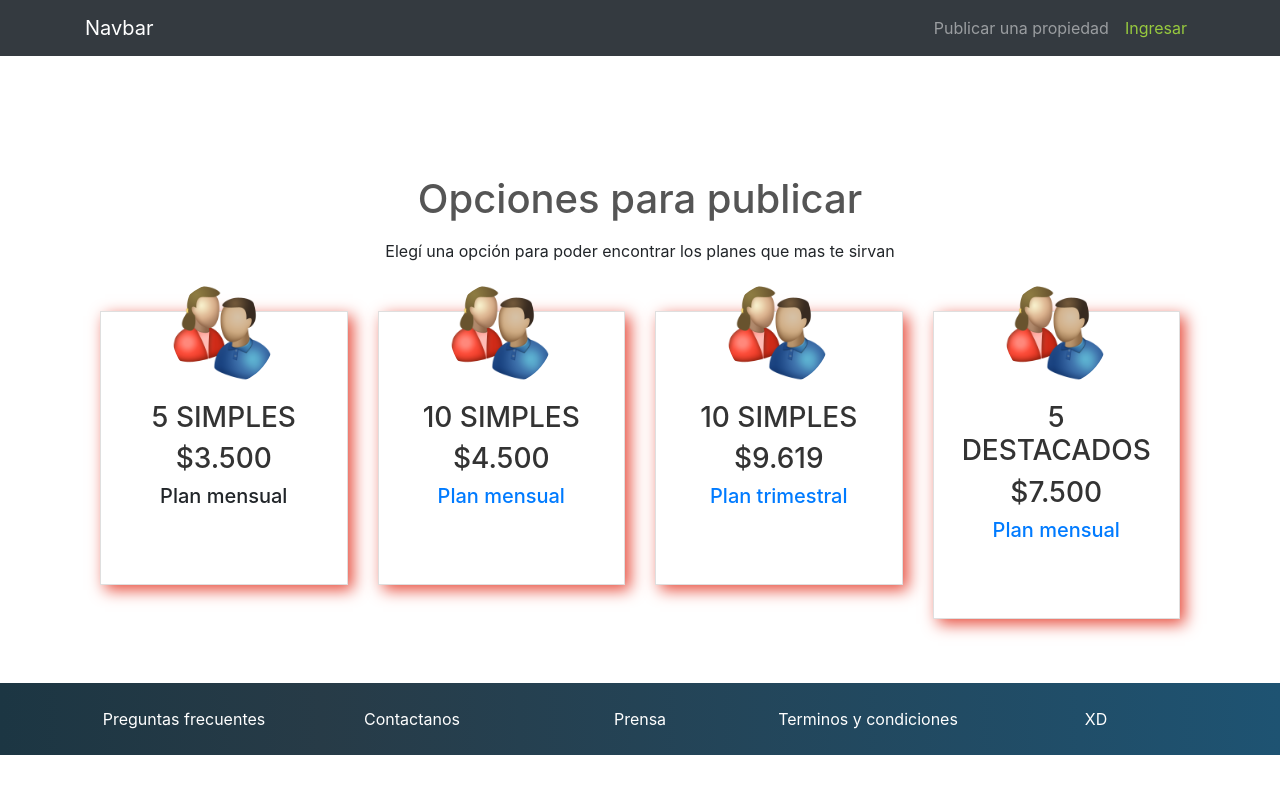
After one commit to JoaquinVillamediana/prop, a Laravel app: page /profesional in a window 1280 px wide. The commit adds this page. Run offline with Laravel 8, Linux system fonts and the light colour scheme.

Commit message:
Vista de opciones de planes

```diff
--- /dev/null
+++ b/app/Http/Controllers/frontend/PublishController.php
@@ -0,0 +1,28 @@
+<?php
+
+namespace App\Http\Controllers\frontend;
+use App\User;
+use Illuminate\Http\Request;
+use App\Http\Controllers\Controller;
+use DB;
+
+class PublishController extends Controller {
+
+    public function index() {
+
+        //  return view('frontend/login.index',compact('aCategories','aSubCategories'));
+        return view('frontend/publish.index');
+    }
+
+    public function personal() {
+        return view('frontend/publish.personal');
+    }
+    public function profesional() {
+        return view('frontend/publish.profesional');
+    }
+
+    public function create() {
+        return view('admin/user.create');
+    }
+
+}
--- /dev/null
+++ b/public/css/frontend/publish/estilos.css
@@ -0,0 +1,56 @@
+*{
+    margin: 0;
+    padding: 0;
+}
+body{
+    font-family: 'Raleway', sans-serif;
+    font-size: 14px;
+    font-weight: 400;
+    color: #777;
+}
+
+h1{
+    font-size: 36px;
+color: #555;
+font-weight: bold;
+}
+
+h3{
+    font-size: 24px;
+    color: #333;
+    font-weight: bold;
+}
+
+#team img{
+    margin-top: -50px;
+
+}
+
+#team i{
+    font-size: 26px;
+    color: #555;
+}
+#team p{
+    font-weight: 500;
+
+}
+
+#team .card{
+    border-radius: 0;
+    box-shadow: 5px 5px 15px #e74c3c;
+transition: all 0.3s ease-in;
+-webkit-transition: all 0.3s ease-in;
+-moz-transition: all 0.3s ease-in;
+
+}
+ #team .card:hover{
+     background: #e74c3c;
+     color: #fff;
+     border-radius: 5px;
+     border: none;
+     box-shadow: 5px 5px 10px #9E9E9E;
+ }
+
+ #team .card:hover h3, #team .card:hover i{
+     color: #fff;
+ }
--- a/resources/views/frontend/layouts/app.blade.php
+++ b/resources/views/frontend/layouts/app.blade.php
@@ -8,7 +8,7 @@
     <!-- Bootstrap CSS -->
     <link rel="stylesheet" href="https://stackpath.bootstrapcdn.com/bootstrap/4.3.1/css/bootstrap.min.css" integrity="sha384-ggOyR0iXCbMQv3Xipma34MD+dH/1fQ784/j6cY/iJTQUOhcWr7x9JvoRxT2MZw1T" crossorigin="anonymous">
     <link rel="stylesheet" href="/css/frontend/home/estilos.css">
-    <title>Hello, world!</title>
+    <title>Propiedades</title>
   </head>
   <body>
 <!-- header -->
@@ -23,11 +23,13 @@
     <ul class="navbar-nav ml-auto">
 
       <li class="nav-item">
-        <a class="nav-link" href="#">Publicar una propiedad</a>
+        <a class="nav-link" href="{{ route('publish') }}">Publicar una propiedad</a>
       </li>
+      @if (empty(Auth::user()->id))
       <li class="nav-item">
-        <a class="nav-link text-platzi" href="{{ route('loguser.index') }}">Ingresar</a>
+        <a class="nav-link text-platzi" href="{{ route('login') }}">Ingresar</a>
       </li>
+      @endif
     </ul>
     </div>
   </div>
--- /dev/null
+++ b/resources/views/frontend/publish/profesional.blade.php
@@ -0,0 +1,159 @@
+@extends('frontend/layouts.app')
+
+@section('content')
+    <!-- Bootstrap CSS -->
+    <link rel="stylesheet" href="css/frontend/publish/estilos.css">
+    <link rel="stylesheet" href="https://stackpath.bootstrapcdn.com/bootstrap/4.5.1/css/bootstrap.min.css" integrity="sha384-VCmXjywReHh4PwowAiWNagnWcLhlEJLA5buUprzK8rxFgeH0kww/aWY76TfkUoSX" crossorigin="anonymous">
+
+
+  <body>
+
+    <section id="team">
+        <div class="container my-3 py-5 text-center">
+                <div class="row mb-5">
+                    <div class="col">
+                        <h1>Opciones para publicar</h1>
+                        <div class="mt-3"> Elegí una opción para poder encontrar los planes que mas te sirvan</div>
+                    </div>
+
+                </div>
+                <div class="row">
+                    <!-- card1 -->
+                    <div class="col-lg-3 col-md-6">
+                        <div class="card">
+                            <div class="card-body">
+                                <img src="images/index/userej2.jpg" alt="" class="img-fluid rounded-circle w-50 mb-3">
+                                <h3>5 SIMPLES</h3>
+                                <h3>$3.500</h3>
+                                <h5>Plan mensual</h5>
+                             <div class="d-flex flex-row justify-content-center">
+                                 <div class="p-4">
+                                     <a href="#">
+                                         <i class="fa fa-facebook"></i>
+                                     </a>
+                                 </div>
+                                 <div class="p-4">
+                                    <a href="#">
+                                        <i class="fa fa-twitter"></i>
+                                    </a>
+                                </div>
+                                <div class="p-4">
+                                    <a href="#">
+                                        <i class="fa fa-instagram"></i>
+                                    </a>
+                                </div>
+                             </div>
+
+                            </div>
+                        </div>
+                    </div>
+                     <!-- card1 -->
+                    <!-- card2 -->
+                    <div class="col-lg-3 col-md-6">
+                        <div class="card">
+                            <a href="">
+                            <div class="card-body">
+                                <img src="images/index/userej2.jpg" alt="" class="img-fluid rounded-circle w-50 mb-3">
+                                <h3>10 SIMPLES</h3>
+                                <h3>$4.500</h3>
+                                <h5> Plan mensual</h5>
+                             <div class="d-flex flex-row justify-content-center">
+                                 <div class="p-4">
+                                     <a href="#">
+                                         <i class="fa fa-facebook"></i>
+                                     </a>
+                                 </div>
+                                 <div class="p-4">
+                                    <a href="#">
+                                        <i class="fa fa-twitter"></i>
+                                    </a>
+                                </div>
+                                <div class="p-4">
+                                    <a href="#">
+                                        <i class="fa fa-instagram"></i>
+                                    </a>
+                                </div>
+                             </div>
+
+                            </div>
+                            </a>
+                        </div>
+                    </div>
+                    <!-- card2 -->
+                            <!-- card3 -->
+                            <div class="col-lg-3 col-md-6">
+                        <div class="card">
+                            <a href="">
+                            <div class="card-body">
+                                <img src="images/index/userej2.jpg" alt="" class="img-fluid rounded-circle w-50 mb-3">
+                                <h3>10 SIMPLES</h3>
+                                <h3>$9.619</h3>
+                                <h5>Plan trimestral</h5>
+                             <div class="d-flex flex-row justify-content-center">
+                                 <div class="p-4">
+                                     <a href="#">
+                                         <i class="fa fa-facebook"></i>
+                                     </a>
+                                 </div>
+                                 <div class="p-4">
+                                    <a href="#">
+                                        <i class="fa fa-twitter"></i>
+                                    </a>
+                                </div>
+                                <div class="p-4">
+                                    <a href="#">
+                                        <i class="fa fa-instagram"></i>
+                                    </a>
+                                </div>
+                             </div>
+
+                            </div>
+                            </a>
+                        </div>
+                    </div>
+                    <!-- card3 -->
+                            <!-- card4 -->
+                            <div class="col-lg-3 col-md-6">
+                        <div class="card">
+                            <a href="">
+                            <div class="card-body">
+                                <img src="images/index/userej2.jpg" alt="" class="img-fluid rounded-circle w-50 mb-3">
+                                <h3>5 DESTACADOS</h3>
+                                <h3>$7.500</h3>
+                                <h5>Plan mensual</h5>
+                             <div class="d-flex flex-row justify-content-center">
+                                 <div class="p-4">
+                                     <a href="#">
+                                         <i class="fa fa-facebook"></i>
+                                     </a>
+                                 </div>
+                                 <div class="p-4">
+                                    <a href="#">
+                                        <i class="fa fa-twitter"></i>
+                                    </a>
+                                </div>
+                                <div class="p-4">
+                                    <a href="#">
+                                        <i class="fa fa-instagram"></i>
+                                    </a>
+                                </div>
+                             </div>
+
+                            </div>
+                            </a>
+                        </div>
+                    </div>
+                    <!-- card4 -->
+
+                </div>
+        </div>
+    </section>
+
+    <!-- Optional JavaScript -->
+    <!-- jQuery first, then Popper.js, then Bootstrap JS -->
+    <script src="https://code.jquery.com/jquery-3.5.1.slim.min.js" integrity="sha384-DfXdz2htPH0lsSSs5nCTpuj/zy4C+OGpamoFVy38MVBnE+IbbVYUew+OrCXaRkfj" crossorigin="anonymous"></script>
+    <script src="https://cdn.jsdelivr.net/npm/popper.js@1.16.1/dist/umd/popper.min.js" integrity="sha384-9/reFTGAW83EW2RDu2S0VKaIzap3H66lZH81PoYlFhbGU+6BZp6G7niu735Sk7lN" crossorigin="anonymous"></script>
+    <script src="https://stackpath.bootstrapcdn.com/bootstrap/4.5.1/js/bootstrap.min.js" integrity="sha384-XEerZL0cuoUbHE4nZReLT7nx9gQrQreJekYhJD9WNWhH8nEW+0c5qq7aIo2Wl30J" crossorigin="anonymous"></script>
+  </body>
+
+  @endsection
--- a/routes/web.php
+++ b/routes/web.php
@@ -25,6 +25,11 @@ Route::get('/admin', function () {
 Auth::routes();
 
 Route::get('/home', 'HomeController@index')->name('home');
+
+Route::get('publish', 'frontend\PublishController@index')->name('publish');
+Route::get('profesional', 'frontend\PublishController@profesional')->name('profesional');
+Route::get('personal', 'frontend\PublishController@personal')->name('personal');
+
 Route::resource('loguser', 'frontend\LoguserController');
 Route::resource('reset', 'frontend\NewPasswordController');
 Route::resource('register', 'frontend\RegisterController');
```
Also changed, not shown: resources/views/auth/login.blade.php (+6 -6 lines), resources/views/frontend/home/index.blade.php (+8 -6 lines), resources/views/frontend/publish/index.blade.php (added, +97 -0 lines), resources/views/frontend/publish/personal.blade.php (added, +154 -0 lines), public/images/index/userej.jpg (added), public/images/index/userej2.jpg (added).
